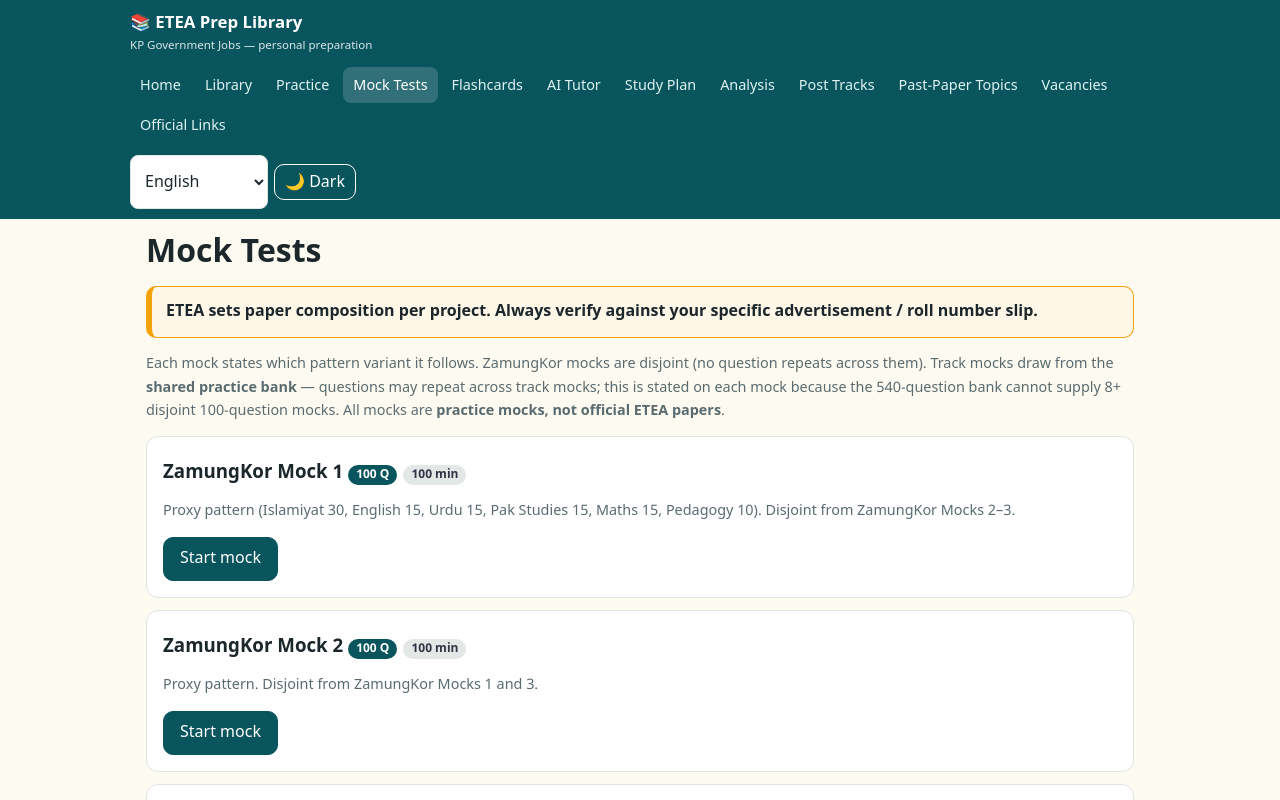
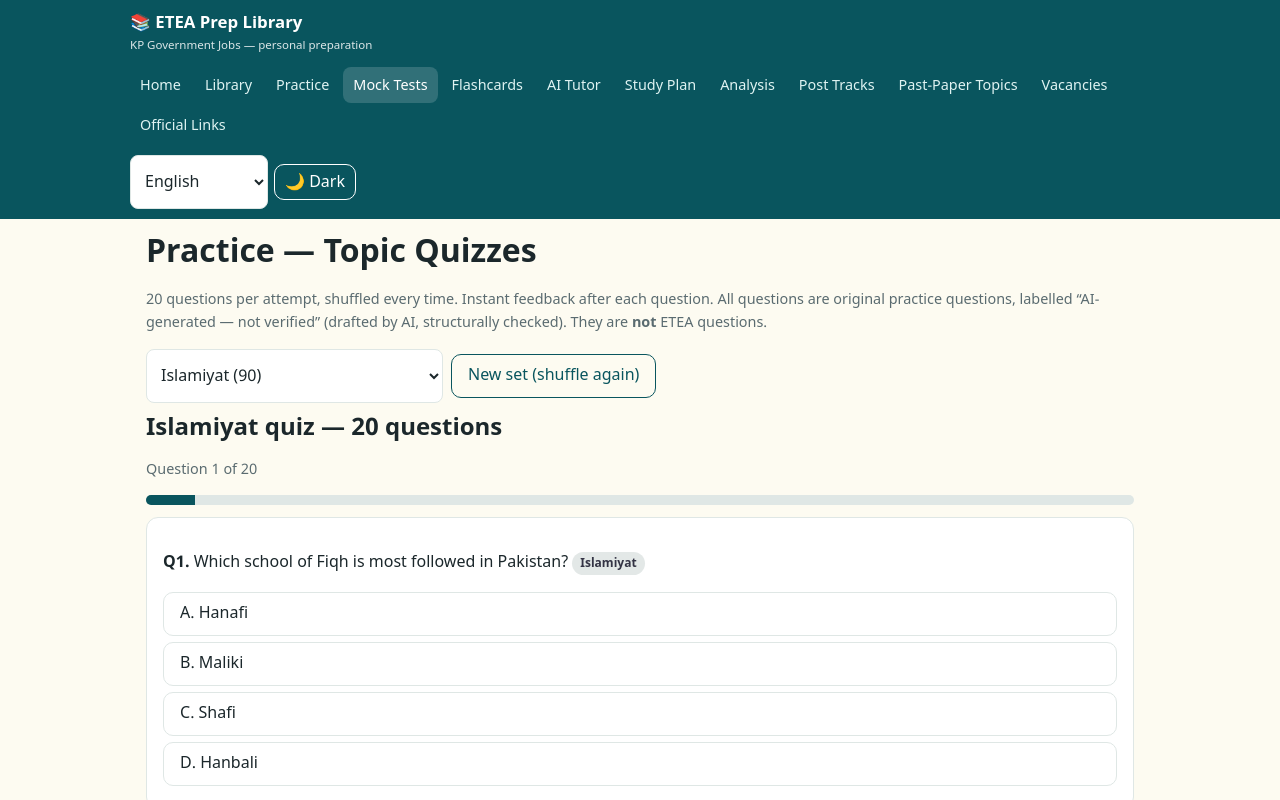
Before and after one commit to Jamalyasir26/etea-test-prep, a Next.js app: page /mock in a window 1280 px wide. Shown: the top 800 px of the page. Built offline with nearby package versions, Linux system fonts and the light colour scheme.

Commit message:
Phase 2: trust/correctness foundation (PED-009 fix, review labels, SS bank, DM/PET split, flashcard queue, session persistence, privacy noindex)

```diff
--- a/src/app/mock/page.tsx
+++ b/src/app/mock/page.tsx
@@ -1,34 +1,114 @@
-// Mock Tests — list of all 20 mocks / practice tests.
-import Link from "next/link";
-import { MOCKS, PATTERN_BANNER } from "@/lib/data";
+// Practice — topic quizzes, 20 per attempt, shuffled, instant feedback.
+"use client";
 
-export default function MockList() {
+import { useEffect, useMemo, useState } from "react";
+import { useSearchParams } from "next/navigation";
+import { BY_SUBJECT, hashSeed, mulberry32, shuffled, SUBJECT_LABELS } from "@/lib/data";
+import QuizRunner from "@/components/QuizRunner";
+import { Suspense } from "react";
+
+// The current subject/round/seed is persisted so a reload resumes the SAME
+// 20-question set (and QuizRunner resumes its saved session for that scope)
+// instead of silently shuffling a new set. "New set" bumps the round and
+// stores a fresh seed.
+const PRACTICE_STATE_KEY = "etea_practice_state_next";
+
+type PracticeState = { subjectKey: string; round: number; seed: number };
+
+function loadPracticeState(fallbackSubject: string): PracticeState {
+  if (typeof window === "undefined") return { subjectKey: fallbackSubject, round: 0, seed: Date.now() };
+  try {
+    const raw = localStorage.getItem(PRACTICE_STATE_KEY);
+    if (raw) {
+      const p = JSON.parse(raw) as Partial<PracticeState>;
+      if (typeof p.subjectKey === "string" && typeof p.round === "number" && typeof p.seed === "number") {
+        return { subjectKey: p.subjectKey, round: p.round, seed: p.seed };
+      }
+    }
+  } catch {
+    // fall through to a fresh state
+  }
+  return { subjectKey: fallbackSubject, round: 0, seed: Date.now() };
+}
+
+function PracticeInner() {
+  const params = useSearchParams();
+  const initial = params.get("subject") ?? "";
+  const subjects = useMemo(() => Object.keys(BY_SUBJECT).sort(), []);
+  const [stored] = useState(() => loadPracticeState(initial || "islamiyat"));
+  const [subjectKey, setSubjectKey] = useState(() =>
+    initial && BY_SUBJECT[initial] ? initial : stored.subjectKey,
+  );
+  const [round, setRound] = useState(() =>
+    initial && BY_SUBJECT[initial] && initial === stored.subjectKey ? stored.round : 0,
+  );
+  const [seed, setSeed] = useState(() =>
+    initial && BY_SUBJECT[initial] && initial === stored.subjectKey ? stored.seed : Date.now(),
+  );
+
+  useEffect(() => {
+    localStorage.setItem(PRACTICE_STATE_KEY, JSON.stringify({ subjectKey, round, seed }));
+  }, [subjectKey, round, seed]);
+
+  const labelByKey: Record<string, string> = SUBJECT_LABELS;
+  const subjectLabel = labelByKey[subjectKey] ?? subjectKey;
+
+  const questions = useMemo(() => {
+    const bank = BY_SUBJECT[subjectKey] ?? [];
+    const rand = mulberry32(hashSeed(`${subjectKey}-${round}-${seed}`));
+    return shuffled(bank, rand).slice(0, 20);
+  }, [subjectKey, round, seed]);
+
+  function newSet() {
+    setRound((r) => r + 1);
+    setSeed(Date.now());
+  }
+
   return (
     <div>
-      <h1>Mock Tests</h1>
-      <div className="alert">
-        <b>{PATTERN_BANNER}</b>
+      <h1>Practice — Topic Quizzes</h1>
+      <p className="muted">
+        20 questions per attempt, shuffled every time. Instant feedback after each question. All
+        questions are original practice questions, labelled “AI-generated — not verified” (drafted by
+        AI, structurally checked). They are <b>not</b> ETEA questions.
+      </p>
+      <div style={{ display: "flex", gap: 8, flexWrap: "wrap", alignItems: "center" }}>
+        <select
+          aria-label="Subject"
+          value={subjectKey}
+          onChange={(e) => {
+            setSubjectKey(e.target.value);
+            setRound(0);
+            setSeed(Date.now());
+          }}
+        >
+          {subjects.map((k) => (
+            <option key={k} value={k}>
+              {labelByKey[k] ?? k} ({BY_SUBJECT[k].length})
+            </option>
+          ))}
+        </select>
+        <button className="secondary" onClick={newSet}>
+          New set (shuffle again)
+        </button>
       </div>
-      <p className="muted">
-        Each mock states which pattern variant it follows. ZamungKor mocks are disjoint (no question
-        repeats across them). Track mocks draw from the <b>shared practice bank</b> — questions may
-        repeat across track mocks; this is stated on each mock because the 540-question bank cannot
-        supply 8+ disjoint 100-question mocks. All mocks are <b>practice mocks, not official ETEA
-        papers</b>.
-      </p>
-      {MOCKS.map((m) => (
-        <div className="card" key={m.id}>
-          <h3>
-            {m.title}{" "}
-            <span className="badge teal">{m.total} Q</span>
-            <span className="badge grey">{m.minutes} min</span>
-          </h3>
-          <p className="muted">{m.note}</p>
-          <Link className="btn" href={`/mock/${m.id}`}>
-            Start mock
-          </Link>
-        </div>
-      ))}
+      <QuizRunner
+        key={`${subjectKey}-${round}`}
+        title={`${subjectLabel} quiz — 20 questions`}
+        questions={questions}
+        mode="practice"
+        subject={subjectLabel}
+        sessionScope={`practice:${subjectKey}:${round}`}
+        questionSeed={String(seed)}
+      />
     </div>
   );
 }
+
+export default function Practice() {
+  return (
+    <Suspense>
+      <PracticeInner />
+    </Suspense>
+  );
+}
```
